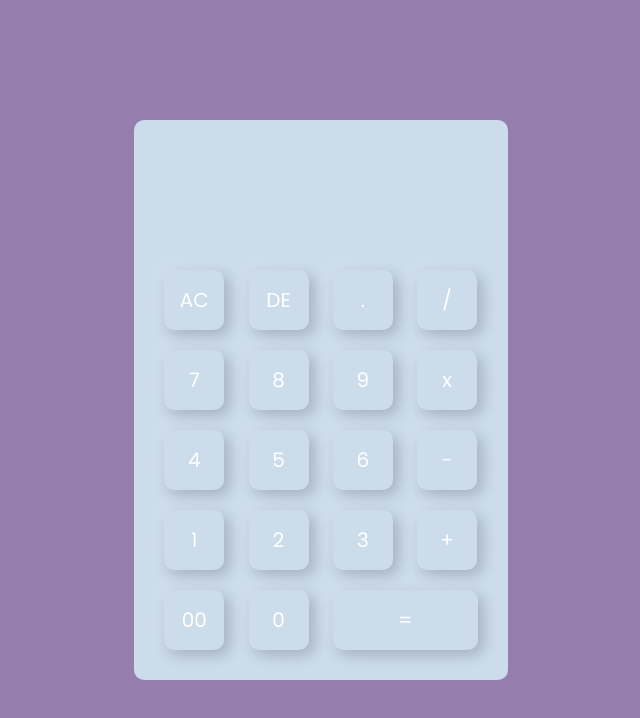
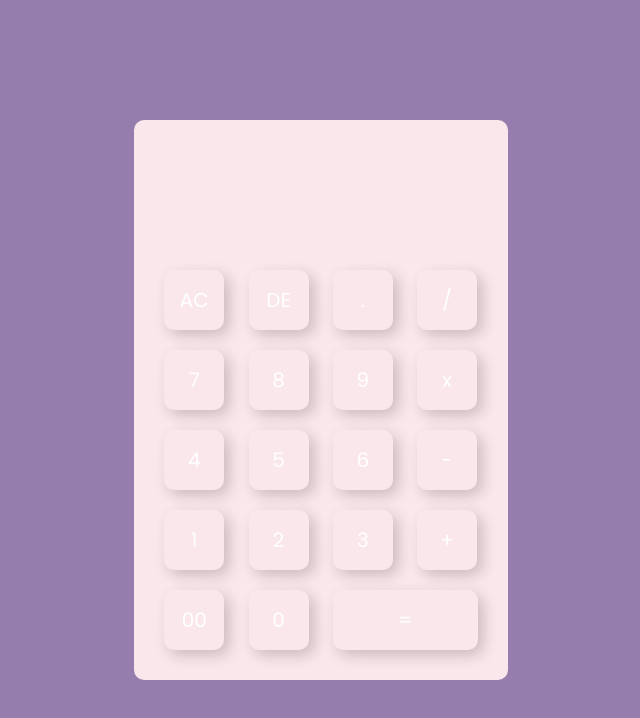
Before and after one commit to Aron2811/calculator, a plain HTML site: page index.html in a window 1280 px wide. Shown: the whole page, without its empty margins (319-959 px from the left). Drawn offline with Linux system fonts and the light colour scheme.

Commit message:
change color

```diff
--- a/style.css
+++ b/style.css
@@ -15,7 +15,7 @@
 }
 
 .calculator {
-  background: #CCDCEB;
+  background: #FAE7EB;
   padding: 20px;
   border-radius: 10px;
 
```
